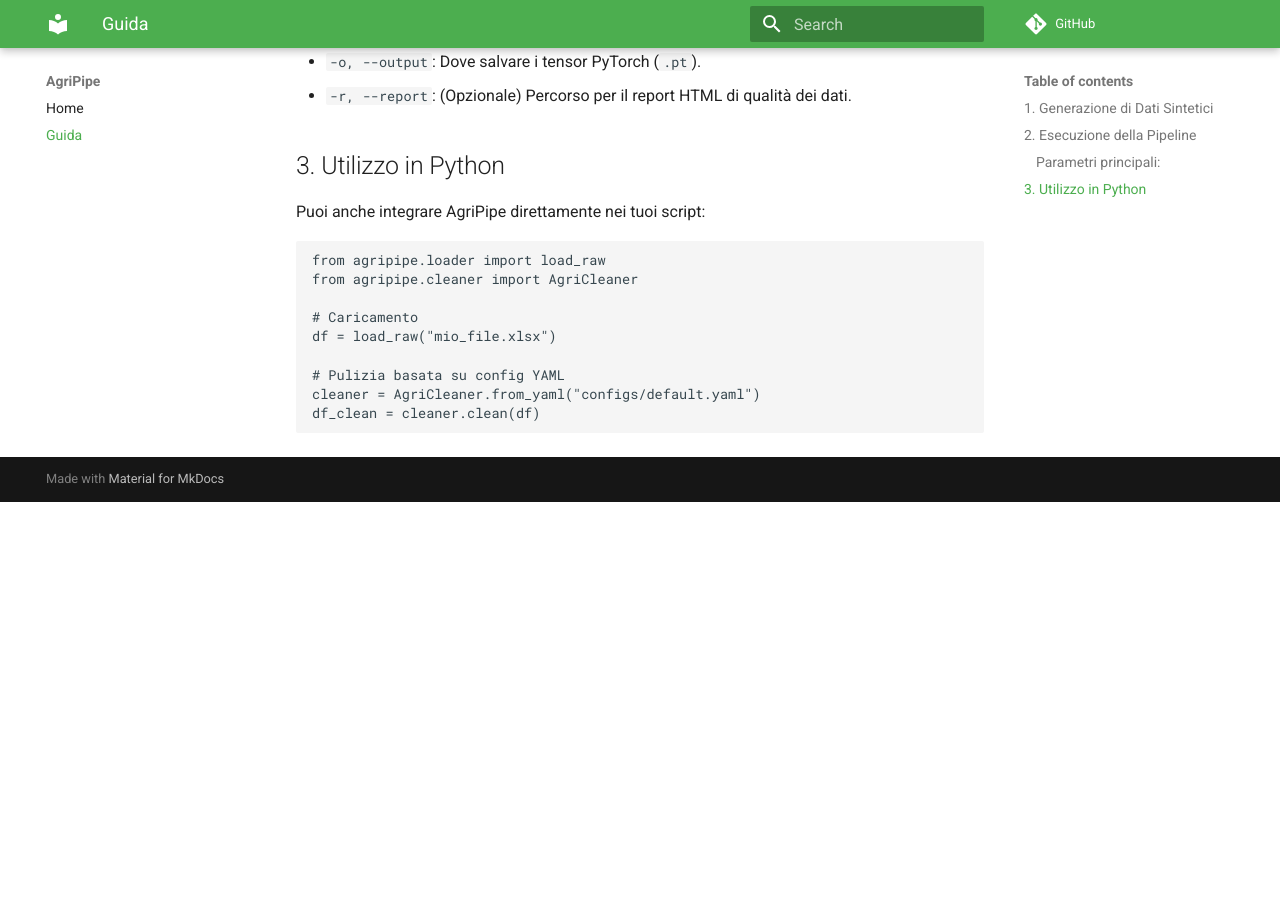
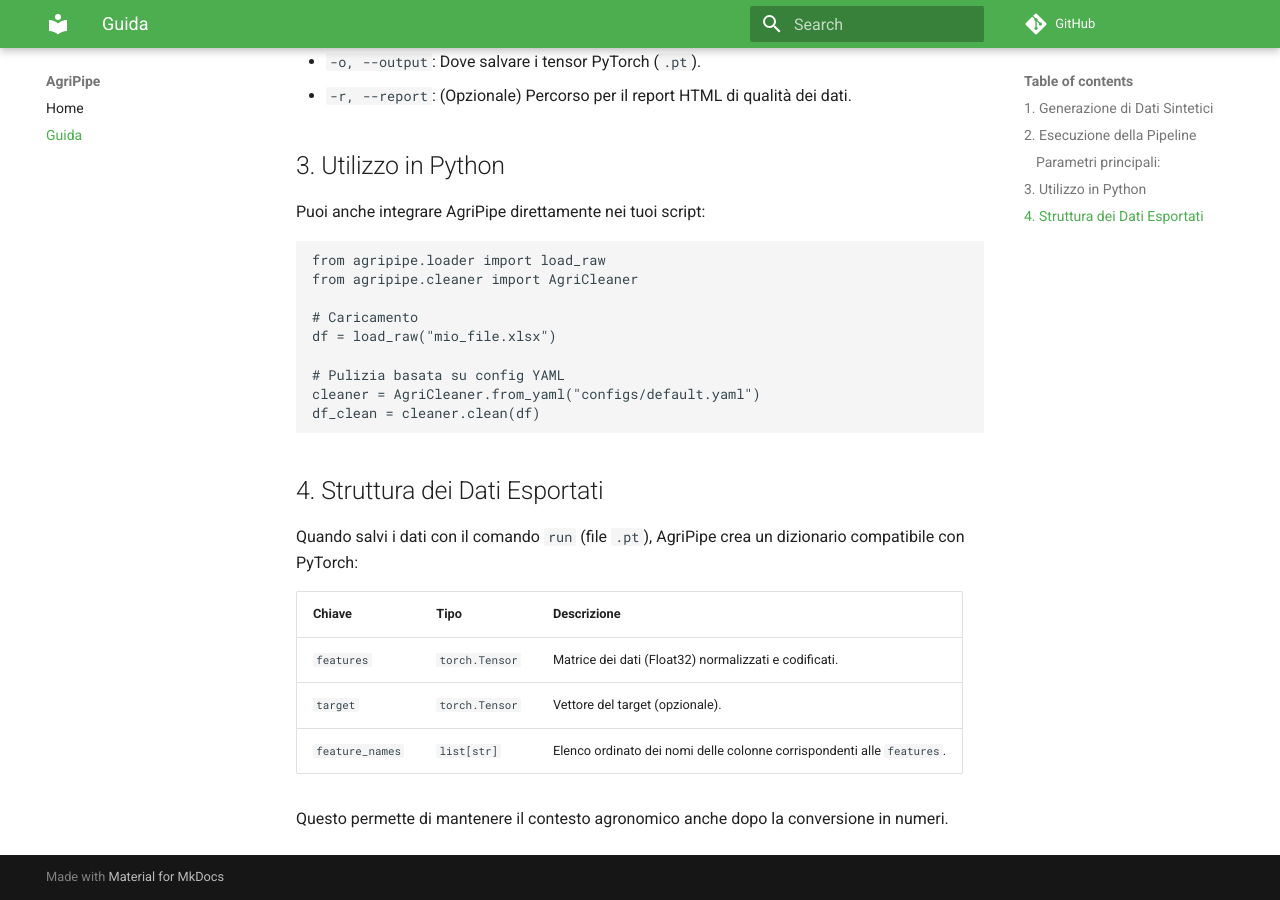
Before and after one commit to francesco5252/agripipe, an MkDocs documentation site: the page built from docs/getting-started.md, in a window 1280 px wide and 900 px high, scrolled down 613 px. Built offline with MkDocs 1.6.1 and Material for MkDocs 9.7.7, drawn with Linux system fonts in a browser that asks for light colours; comment, search, counter and statistics services are not loaded; before the commit the page ends 1115 px from its top, so only the background shows below that.

Commit message:
docs: add PyTorch integration guide and output structure details

````diff
--- a/docs/getting-started.md
+++ b/docs/getting-started.md
@@ -38,3 +38,15 @@ df = load_raw("mio_file.xlsx")
 cleaner = AgriCleaner.from_yaml("configs/default.yaml")
 df_clean = cleaner.clean(df)
 ```
+
+## 4. Struttura dei Dati Esportati
+
+Quando salvi i dati con il comando `run` (file `.pt`), AgriPipe crea un dizionario compatibile con PyTorch:
+
+| Chiave | Tipo | Descrizione |
+| :--- | :--- | :--- |
+| `features` | `torch.Tensor` | Matrice dei dati (Float32) normalizzati e codificati. |
+| `target` | `torch.Tensor` | Vettore del target (opzionale). |
+| `feature_names` | `list[str]` | Elenco ordinato dei nomi delle colonne corrispondenti alle `features`. |
+
+Questo permette di mantenere il contesto agronomico anche dopo la conversione in numeri.
````
Also changed, not shown: README.md (+24 -0 lines).
